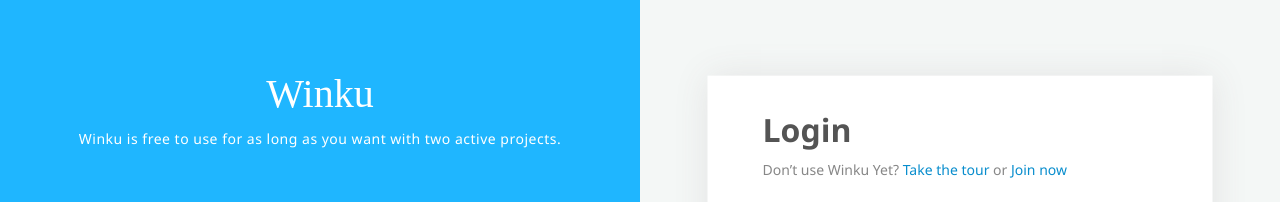
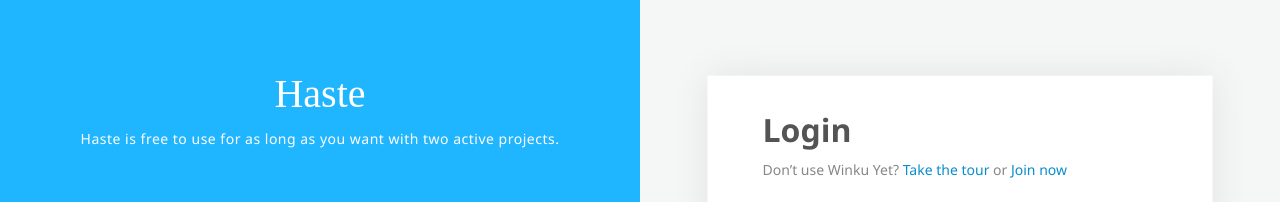
Before and after one commit to brew250693/Haste-Social-Network-Fontend, an Angular app: page /login in a window 1280 px wide. Shown: the part 193-395 px from the top of the page. Built offline with nearby package versions, Linux system fonts and the light colour scheme; a web font is replaced by a local one.

Commit message:
"update login 2"

```diff
--- a/src/app/components/login/login.component.html
+++ b/src/app/components/login/login.component.html
@@ -6,9 +6,9 @@
       <div class="col-lg-6 col-md-6 col-sm-6 col-xs-12">
         <div class="land-featurearea">
           <div class="land-meta">
-            <h1>Winku</h1>
+            <h1>Haste</h1>
             <p>
-              Winku is free to use for as long as you want with two active projects.
+              Haste is free to use for as long as you want with two active projects.
             </p>
             <div class="friend-logo">
               <span><img src="assets/images/wink.png" alt=""></span>
--- a/src/app/components/register/register.component.html
+++ b/src/app/components/register/register.component.html
@@ -36,18 +36,18 @@
               <input type="password" required="required"/>
               <label class="control-label" for="input">Password</label><i class="mtrl-select"></i>
             </div>
-            <div class="form-radio">
-              <div class="radio">
-                <label>
-                  <input type="radio" name="radio" checked="checked"/><i class="check-box"></i>Male
-                </label>
-              </div>
-              <div class="radio">
-                <label>
-                  <input type="radio" name="radio"/><i class="check-box"></i>Female
-                </label>
-              </div>
-            </div>
+<!--            <div class="form-radio">-->
+<!--              <div class="radio">-->
+<!--                <label>-->
+<!--                  <input type="radio" name="radio" checked="checked"/><i class="check-box"></i>Male-->
+<!--                </label>-->
+<!--              </div>-->
+<!--              <div class="radio">-->
+<!--                <label>-->
+<!--                  <input type="radio" name="radio"/><i class="check-box"></i>Female-->
+<!--                </label>-->
+<!--              </div>-->
+<!--            </div>-->
             <div class="form-group">
               <input type="text" required="required"/>
               <label class="control-label" for="input"><a href="https://wpkixx.com/cdn-cgi/l/email-protection" class="__cf_email__" data-cfemail="6c29010d05002c">[email&#160;protected]</a></label><i class="mtrl-select"></i>
```
